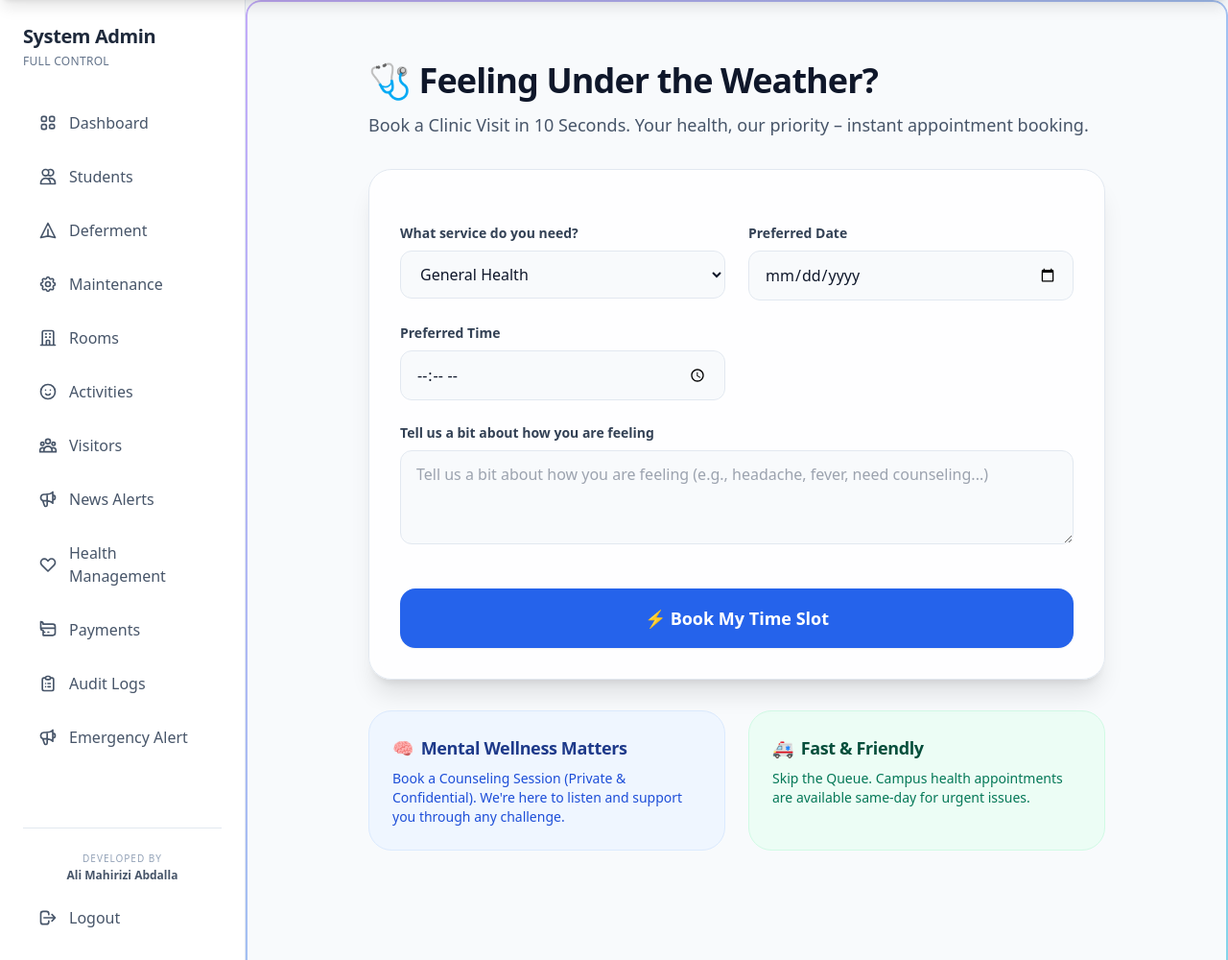
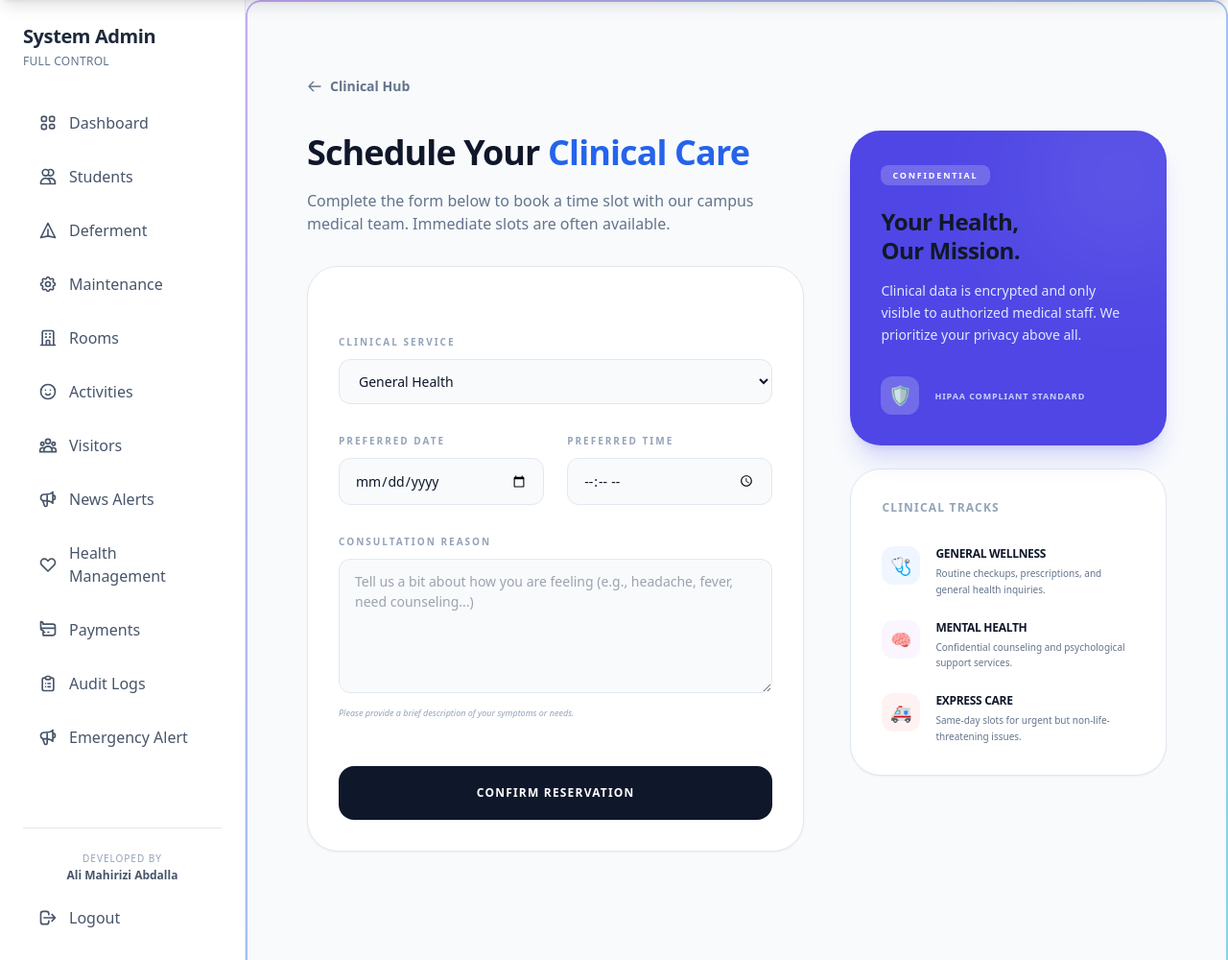
Before and after one commit to Ali-mahirizi-abdalla/Student-Welafare-Management-System, a Django app: page /student/health/book/ in a window 1280 px wide. Shown: the part 80-1080 px from the top of the page at 96% size. Run offline with Django 5.2, Linux system fonts and the light colour scheme; a user stored in the database is signed in; data that the repository does not hold is empty; some libraries are stand-ins or nearby versions.

Commit message:
Update views and UI for health components based on SaaS principles

```diff
--- a/hms/templates/hms/health/book_appointment.html
+++ b/hms/templates/hms/health/book_appointment.html
@@ -1,111 +1,165 @@
 {% extends 'hms/base.html' %}
 {% load static %}
 
-{% block title %}Book Health Appointment - Campus Care{% endblock %}
+{% block title %}Schedule Care - Campus Care{% endblock %}
 
 {% block content %}
-<div class="min-h-screen bg-slate-50 dark:bg-slate-950 py-8 px-4 sm:px-6 lg:px-8">
-    <div class="max-w-3xl mx-auto">
-        <!-- Header -->
+<div class="min-h-screen bg-[#f8fafc] dark:bg-[#020617] py-12 px-4 sm:px-6 lg:px-8">
+    <div class="max-w-4xl mx-auto">
+
+        <!-- Navigation -->
         <div class="mb-8">
-            <h1 class="text-3xl font-extrabold text-slate-900 dark:text-white sm:text-4xl tracking-tight">
-                🩺 Feeling Under the Weather?
+            <a href="{% url 'hms:student_health_appointments' %}" class="inline-flex items-center gap-2 text-slate-500 hover:text-primary-600 transition-colors font-bold text-sm">
+                <svg class="w-4 h-4" fill="none" stroke="currentColor" viewBox="0 0 24 24"><path stroke-linecap="round" stroke-linejoin="round" stroke-width="2" d="M10 19l-7-7m0 0l7-7m-7 7h18"/></svg>
+                Clinical Hub
+            </a>
+        </div>
+
+        <div class="grid grid-cols-1 lg:grid-cols-5 gap-12">
+
+            <!-- Form Section -->
+            <div class="lg:col-span-3 space-y-8">
+                <div>
+                    <h1 class="text-4xl font-extrabold text-slate-900 dark:text-white tracking-tight leading-tight">
+                        Schedule Your <span class="text-primary-600">Clinical Care</span>
                     </h1>
-            <p class="mt-3 text-lg text-slate-600 dark:text-slate-400">
-                Book a Clinic Visit in 10 Seconds. Your health, our priority – instant appointment booking.
+                    <p class="mt-4 text-slate-500 dark:text-slate-400 font-medium">
+                        Complete the form below to book a time slot with our campus medical team. Immediate slots are often available.
                     </p>
                 </div>
 
-        <!-- Appointment Form Card -->
-        <div class="bg-white dark:bg-slate-900 border border-slate-200 dark:border-slate-800 rounded-3xl shadow-xl overflow-hidden glassmorphism">
-            <div class="p-8">
-                <form method="POST" class="space-y-6">
+                <div class="bg-white dark:bg-slate-900 p-8 rounded-[32px] shadow-sm border border-slate-200 dark:border-slate-800">
+                    <form method="POST" class="space-y-8">
                         {% csrf_token %}
 
-                    <div class="grid grid-cols-1 md:grid-cols-2 gap-6">
+                        <div class="space-y-6">
                             <!-- Service Type -->
                             <div class="space-y-2">
-                            <label for="{{ form.service_type.id_for_label }}" class="block text-sm font-semibold text-slate-700 dark:text-slate-300">
-                                What service do you need?
-                            </label>
+                                <label class="text-[10px] font-black uppercase tracking-[0.2em] text-slate-400">Clinical Service</label>
                                 {{ form.service_type }}
                                 {% if form.service_type.errors %}
-                                <p class="text-red-500 text-xs mt-1">{{ form.service_type.errors.0 }}</p>
+                                    <p class="text-red-500 text-[10px] mt-1 italic font-bold">{{ form.service_type.errors.0 }}</p>
                                 {% endif %}
                             </div>
 
+                            <div class="grid grid-cols-1 md:grid-cols-2 gap-6">
                                 <!-- Date -->
                                 <div class="space-y-2">
-                            <label for="{{ form.preferred_date.id_for_label }}" class="block text-sm font-semibold text-slate-700 dark:text-slate-300">
-                                Preferred Date
-                            </label>
+                                    <label class="text-[10px] font-black uppercase tracking-[0.2em] text-slate-400">Preferred Date</label>
                                     {{ form.preferred_date }}
                                     {% if form.preferred_date.errors %}
-                                <p class="text-red-500 text-xs mt-1">{{ form.preferred_date.errors.0 }}</p>
+                                        <p class="text-red-500 text-[10px] mt-1 italic font-bold">{{ form.preferred_date.errors.0 }}</p>
                                     {% endif %}
                                 </div>
 
                                 <!-- Slot -->
                                 <div class="space-y-2">
-                            <label for="{{ form.preferred_slot.id_for_label }}" class="block text-sm font-semibold text-slate-700 dark:text-slate-300">
-                                Preferred Time
-                            </label>
+                                    <label class="text-[10px] font-black uppercase tracking-[0.2em] text-slate-400">Preferred Time</label>
                                     {{ form.preferred_slot }}
                                     {% if form.preferred_slot.errors %}
-                                <p class="text-red-500 text-xs mt-1">{{ form.preferred_slot.errors.0 }}</p>
+                                        <p class="text-red-500 text-[10px] mt-1 italic font-bold">{{ form.preferred_slot.errors.0 }}</p>
                                     {% endif %}
                                 </div>
                             </div>
 
                             <!-- Reason -->
                             <div class="space-y-2">
-                        <label for="{{ form.reason.id_for_label }}" class="block text-sm font-semibold text-slate-700 dark:text-slate-300">
-                            Tell us a bit about how you are feeling
-                        </label>
+                                <label class="text-[10px] font-black uppercase tracking-[0.2em] text-slate-400">Consultation Reason</label>
                                 {{ form.reason }}
                                 {% if form.reason.errors %}
-                            <p class="text-red-500 text-xs mt-1">{{ form.reason.errors.0 }}</p>
+                                    <p class="text-red-500 text-[10px] mt-1 italic font-bold">{{ form.reason.errors.0 }}</p>
                                 {% endif %}
+                                <p class="text-[9px] text-slate-400 italic">Please provide a brief description of your symptoms or needs.</p>
+                            </div>
                         </div>
 
                         <div class="pt-4">
-                        <button type="submit" class="w-full flex justify-center items-center py-4 px-6 border border-transparent rounded-2xl shadow-sm text-lg font-bold text-white bg-primary-600 hover:bg-primary-700 focus:outline-none focus:ring-2 focus:ring-offset-2 focus:ring-primary-500 transition-all transform hover:scale-[1.02] active:scale-[0.98]">
-                            ⚡ Book My Time Slot
+                            <button type="submit" class="w-full bg-slate-900 dark:bg-white text-white dark:text-slate-900 py-5 rounded-2xl font-black uppercase tracking-widest text-xs hover:shadow-2xl hover:shadow-primary-500/20 transition-all active:scale-[0.98]">
+                                Confirm Reservation
                             </button>
                         </div>
                     </form>
                 </div>
             </div>
 
-        <!-- Info Section -->
-        <div class="mt-8 grid grid-cols-1 md:grid-cols-2 gap-6">
-            <div class="bg-blue-50 dark:bg-blue-900/20 border border-blue-100 dark:border-blue-900/30 p-6 rounded-3xl">
-                <h3 class="text-lg font-bold text-blue-900 dark:text-blue-100 flex items-center mb-2">
-                    <span class="mr-2">🧠</span> Mental Wellness Matters
-                </h3>
-                <p class="text-blue-700 dark:text-blue-300 text-sm">
-                    Book a Counseling Session (Private & Confidential). We're here to listen and support you through any challenge.
+            <!-- Sidebar Info -->
+            <div class="lg:col-span-2 space-y-6">
+                <div class="bg-indigo-600 p-8 rounded-[32px] text-white shadow-xl shadow-indigo-500/20 flex flex-col justify-between min-h-[240px] relative overflow-hidden group">
+                    <div class="absolute -top-12 -right-12 w-48 h-48 bg-white/10 rounded-full blur-3xl group-hover:scale-125 transition-transform"></div>
+                    <div class="relative z-10">
+                        <span class="px-3 py-1 bg-white/20 backdrop-blur-md rounded-lg text-[9px] font-black uppercase tracking-[0.2em]">Confidential</span>
+                        <h3 class="text-2xl font-bold mt-6 leading-tight">Your Health, <br/>Our Mission.</h3>
+                        <p class="mt-4 text-indigo-100 text-sm font-medium leading-relaxed">
+                            Clinical data is encrypted and only visible to authorized medical staff. We prioritize your privacy above all.
                         </p>
                     </div>
-            <div class="bg-emerald-50 dark:bg-emerald-900/20 border border-emerald-100 dark:border-emerald-900/30 p-6 rounded-3xl">
-                <h3 class="text-lg font-bold text-emerald-900 dark:text-emerald-100 flex items-center mb-2">
-                    <span class="mr-2">🚑</span> Fast & Friendly
-                </h3>
-                <p class="text-emerald-700 dark:text-emerald-300 text-sm">
-                    Skip the Queue. Campus health appointments are available same-day for urgent issues.
-                </p>
+                    <div class="flex items-center gap-4 relative z-10 pt-8">
+                        <div class="w-10 h-10 bg-white/20 rounded-xl flex items-center justify-center text-xl">🛡️</div>
+                        <div class="text-[9px] font-bold uppercase tracking-widest text-indigo-200">HIPAA Compliant Standard</div>
+                    </div>
+                </div>
+
+                <div class="bg-white dark:bg-slate-900 p-8 rounded-[32px] border border-slate-200 dark:border-slate-800 shadow-sm space-y-8">
+                    <h4 class="text-xs font-black uppercase tracking-widest text-slate-400">Clinical Tracks</h4>
+
+                    <div class="space-y-6">
+                        <div class="flex items-start gap-4">
+                            <div class="w-10 h-10 bg-blue-50 dark:bg-blue-900/20 rounded-xl flex items-center justify-center text-lg flex-shrink-0">🩺</div>
+                            <div>
+                                <p class="text-xs font-bold text-slate-900 dark:text-white mb-1 uppercase tracking-tight">General Wellness</p>
+                                <p class="text-[10px] text-slate-500 dark:text-slate-400 leading-relaxed font-medium">Routine checkups, prescriptions, and general health inquiries.</p>
+                            </div>
+                        </div>
+
+                        <div class="flex items-start gap-4">
+                            <div class="w-10 h-10 bg-purple-50 dark:bg-purple-900/20 rounded-xl flex items-center justify-center text-lg flex-shrink-0">🧠</div>
+                            <div>
+                                <p class="text-xs font-bold text-slate-900 dark:text-white mb-1 uppercase tracking-tight">Mental Health</p>
+                                <p class="text-[10px] text-slate-500 dark:text-slate-400 leading-relaxed font-medium">Confidential counseling and psychological support services.</p>
+                            </div>
+                        </div>
+
+                        <div class="flex items-start gap-4">
+                            <div class="w-10 h-10 bg-red-50 dark:bg-red-900/20 rounded-xl flex items-center justify-center text-lg flex-shrink-0">🚑</div>
+                            <div>
+                                <p class="text-xs font-bold text-slate-900 dark:text-white mb-1 uppercase tracking-tight">Express Care</p>
+                                <p class="text-[10px] text-slate-500 dark:text-slate-400 leading-relaxed font-medium">Same-day slots for urgent but non-life-threatening issues.</p>
+                            </div>
+                        </div>
+                    </div>
+                </div>
             </div>
         </div>
     </div>
 </div>
 
 <style>
-    .glassmorphism {
-        backdrop-filter: blur(10px);
-        background: rgba(255, 255, 255, 0.8);
+    /* Premium form elements */
+    input, select, textarea {
+        width: 100%;
+        padding: 1rem 1.25rem;
+        background-color: #f8fafc;
+        border: 1px solid #e2e8f0;
+        border-radius: 1.25rem;
+        outline: none;
+        font-size: 0.875rem;
+        color: #1e293b;
+        font-weight: 500;
+        transition: all 0.2s cubic-bezier(0.4, 0, 0.2, 1);
     }
-    .dark .glassmorphism {
-        background: rgba(15, 23, 42, 0.8);
+    .dark input, .dark select, .dark textarea {
+        background-color: #0f172a;
+        border-color: #1e293b;
+        color: #f1f5f9;
     }
+    input:focus, select:focus, textarea:focus {
+        border-color: #4f46e5;
+        background-color: #fff;
+        box-shadow: 0 0 0 4px rgba(79, 70, 229, 0.08);
+    }
+    .dark input:focus, .dark select:focus, .dark textarea:focus {
+        background-color: #020617;
+    }
+    textarea { min-height: 140px; resize: vertical; }
 </style>
 {% endblock %}
--- a/hms/views.py
+++ b/hms/views.py
@@ -3178,18 +3178,20 @@ def manage_health(request):
         assigned_appointments = HealthAppointment.objects.none()
         pending_appointments = HealthAppointment.objects.filter(status='pending')
 
+    today = date.today()
     all_appointments = HealthAppointment.objects.all()
 
     stats = {
         'pending': all_appointments.filter(status='pending').count(),
-        'today': all_appointments.filter(preferred_date=date.today()).count(),
-        'completed': all_appointments.filter(status='completed').count(),
+        'assigned_to_me': all_appointments.filter(assigned_staff=request.user, status='ongoing').count(),
+        'completed_today': all_appointments.filter(status='completed', updated_at__date=today).count(),
+        'total_all_time': all_appointments.count(),
     }
 
     return render(request, 'hms/health/manage_health.html', {
         'pending_appointments': pending_appointments,
-        'assigned_appointments': assigned_appointments,
-        'all_appointments': all_appointments[:50], # Recent 50
+        'my_appointments': assigned_appointments.filter(status='ongoing'),
+        'all_appointments': all_appointments.order_by('-created_at')[:50],
         'stats': stats,
         'staff_role': staff_role
     })
```
Also changed, not shown: hms/templates/hms/health/appointment_list.html (+46 -47 lines). Lines whose indentation alone changed are shown as unchanged.
